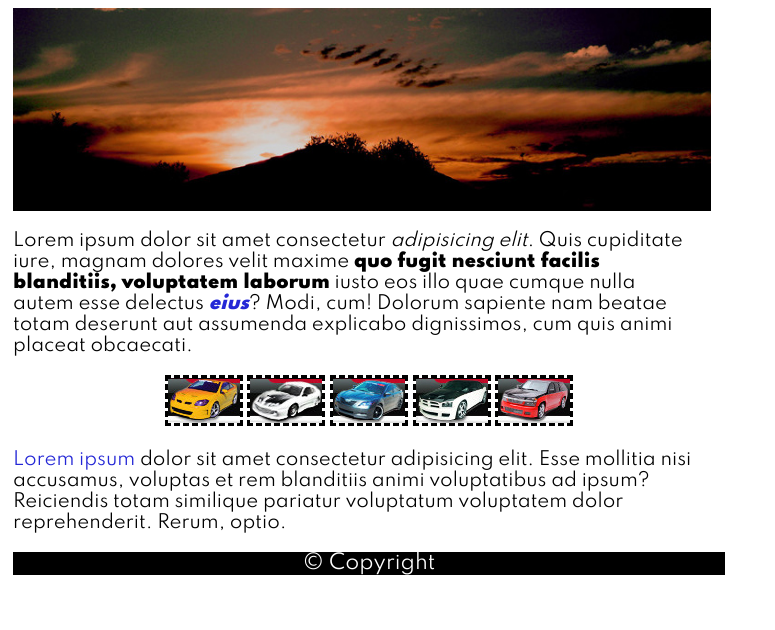
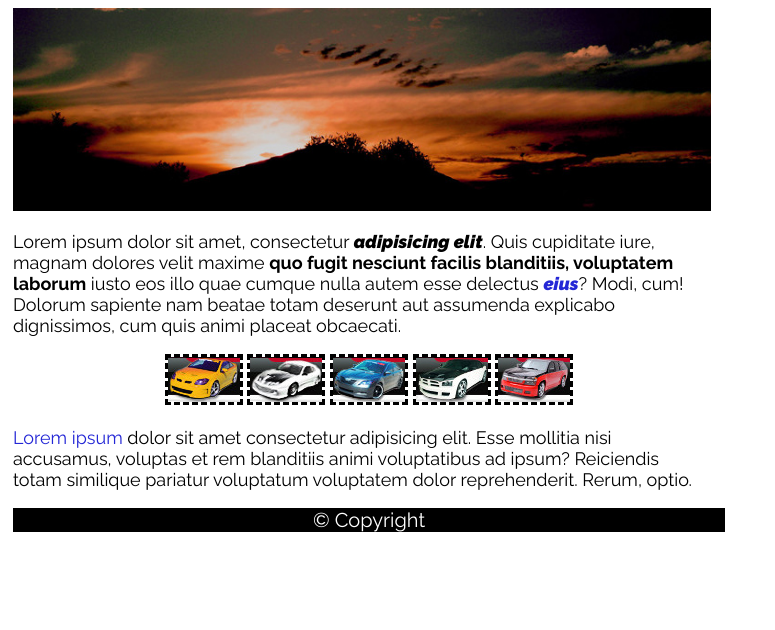
Before and after one commit to oleksandrmoskalenko/Front-End_courses, a plain HTML site: page Projects/Homework/lesson_4/index.html in a window 1280 px wide. Shown: the part 170-800 px from the top of the page, without its empty margins (0-775 px from the left). Drawn offline with Linux system fonts and the light colour scheme.

Commit message:
last changes, 04 of march

```diff
--- a/Projects/Homework/lesson_4/css/style.css
+++ b/Projects/Homework/lesson_4/css/style.css
@@ -1,5 +1,5 @@
 body {
-    font-family: Spartan, serif;
+    font-family: Raleway, sans-serif;
 }
 
 .container {
--- a/Projects/Homework/lesson_4/index.html
+++ b/Projects/Homework/lesson_4/index.html
@@ -5,7 +5,7 @@
     <meta charset="UTF-8">
     <meta name="viewport" content="width=device-width, initial-scale=1.0">
     <title>My simple website</title>
-    <link href="https://fonts.googleapis.com/css?family=Spartan:400,900&display=swap" rel="stylesheet">
+    <link href="https://fonts.googleapis.com/css?family=Raleway:400,700,900,900i&display=swap" rel="stylesheet">
     <link rel="stylesheet" href="css/style.css">
 </head>
 
@@ -15,8 +15,8 @@
             <h1 class="title">My simple website</h1>
             <img class="sunset" src="img/sunset.jpg" alt="Sunset" align="left">
         </header>
-        <!-- Сделать отступ после картинки!!!!!!! -->
-        <p>Lorem ipsum dolor sit amet consectetur <em>adipisicing elit</em>. Quis cupiditate iure,
+
+        <p>Lorem ipsum dolor sit amet, consectetur <em>adipisicing elit</em>. Quis cupiditate iure,
             magnam dolores velit maxime <strong>quo fugit nesciunt facilis blanditiis, voluptatem laborum</strong>
             iusto eos illo quae cumque nulla autem esse delectus <span><em class="em1">eius</em></span>? Modi, cum!
             Dolorum
```
